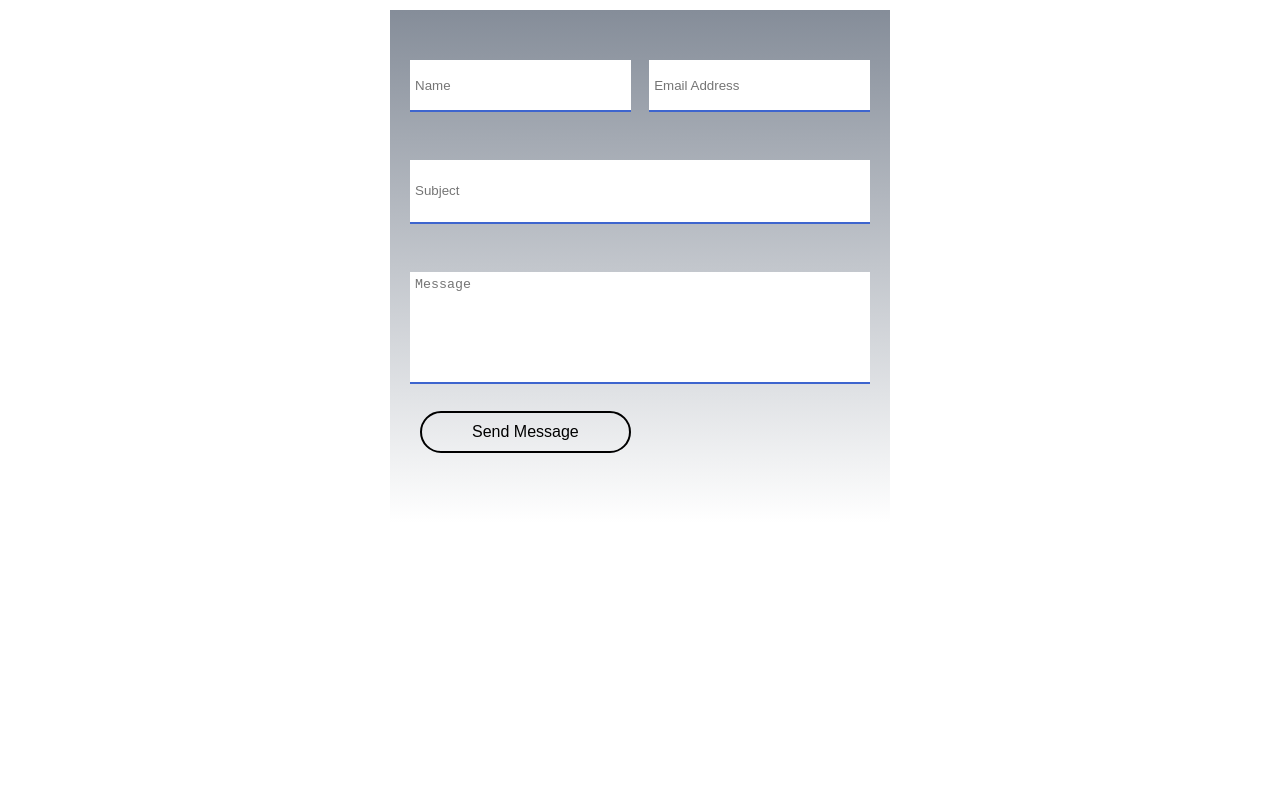
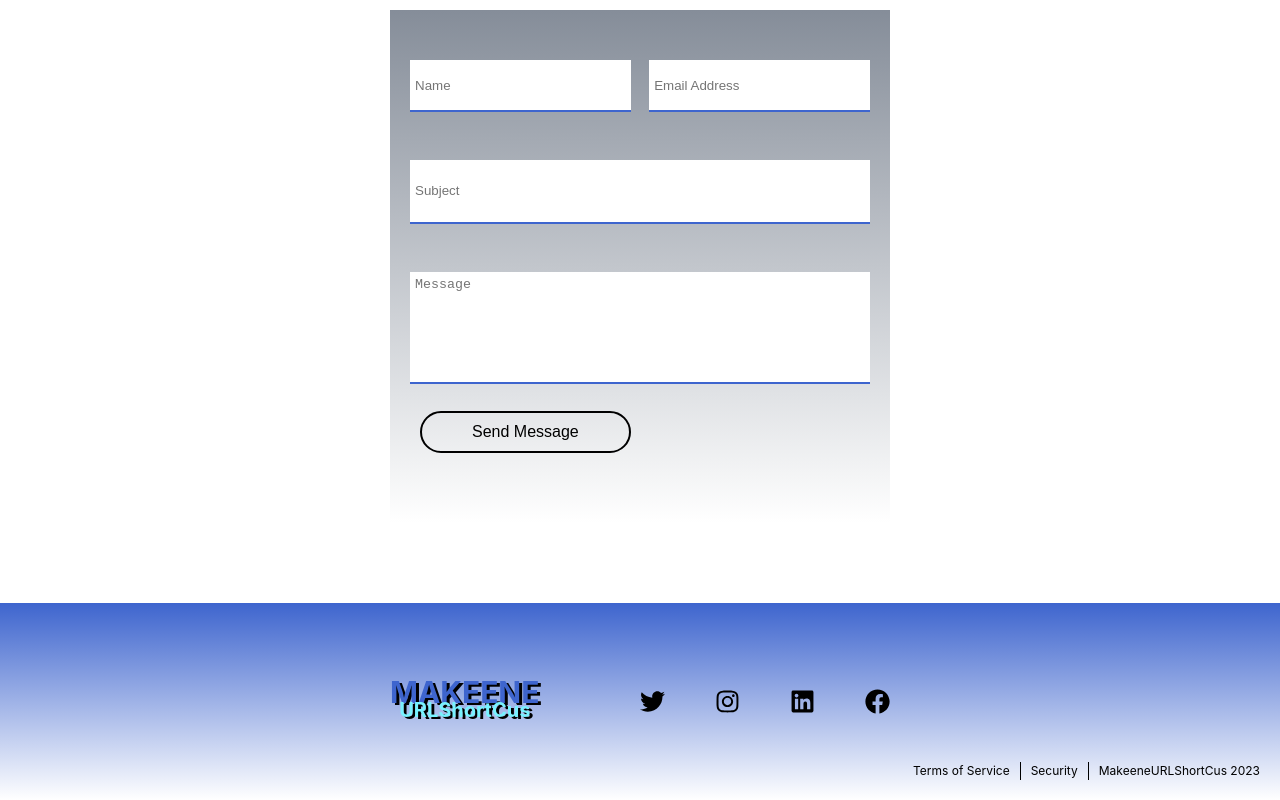
Before and after one commit to bezbrain/MakeeneURL_Shortener, a React (Vite) app: page / in a window 1280 px wide. Shown: the part 1639-2439 px from the top of the page. Before the commit the page ends 2242 px from the top, so only its background shows below. Built offline with nearby package versions, Linux system fonts and the light colour scheme.

Commit message:
Completed the Footer's UI

```diff
--- /dev/null
+++ b/src/components/Footer.jsx
@@ -0,0 +1,26 @@
+import LogoDesign from "./LogoDesign";
+import "../styles/footer.css";
+import { FaTwitter, FaInstagram, FaLinkedin, FaFacebook } from "react-icons/fa";
+
+const Footer = () => {
+  return (
+    <main className="footer">
+      <section className="footer-sect">
+        <LogoDesign />
+        <div className="socials-con">
+          <FaTwitter className="icon" />
+          <FaInstagram className="icon" />
+          <FaLinkedin className="icon" />
+          <FaFacebook className="icon" />
+        </div>
+      </section>
+      <div className="terms-con">
+        <p>Terms of Service</p>
+        <p>Security</p>
+        <p>MakeeneURLShortCus 2023</p>
+      </div>
+    </main>
+  );
+};
+
+export default Footer;
--- a/src/pages/LandingPage.jsx
+++ b/src/pages/LandingPage.jsx
@@ -4,6 +4,7 @@ import Header from "../components/Header";
 import WhyChooseUs from "../components/WhyChooseUs";
 import Trim from "../components/Trim";
 import ContactUs from "../components/ContactUs";
+import Footer from "../components/Footer";
 
 const LandingPage = () => {
   return (
@@ -17,6 +18,7 @@ const LandingPage = () => {
       <WhyChooseUs />
       <Trim />
       <ContactUs />
+      <Footer />
     </>
   );
 };
--- /dev/null
+++ b/src/styles/footer.css
@@ -0,0 +1,54 @@
+.footer {
+  position: relative;
+  padding: 5rem var(--sectionPadding);
+  background: linear-gradient(to top, #fff, var(--blueFamily));
+}
+
+.footer-sect {
+  width: 500px;
+  display: flex;
+  justify-content: space-between;
+  align-items: center;
+  margin-inline: auto;
+  /* border: 2px solid red; */
+}
+
+.socials-con {
+  width: 50%;
+  display: flex;
+  justify-content: space-between;
+}
+
+.socials-con .icon {
+  font-size: 25px;
+  cursor: pointer;
+}
+
+@media screen and (max-width: 600px) {
+  .footer-sect {
+    flex-direction: column;
+    width: 300px;
+  }
+  .socials-con {
+    margin-top: 20px;
+    width: 80%;
+  }
+}
+
+.terms-con {
+  display: flex;
+  font-size: 12px;
+  position: absolute;
+  right: 20px;
+  bottom: 20px;
+}
+
+.terms-con p {
+  cursor: pointer;
+}
+
+.terms-con p:not(:last-child) {
+  border-right: 1px solid #000;
+  margin-right: 10px;
+  padding-right: 10px;
+}
```
